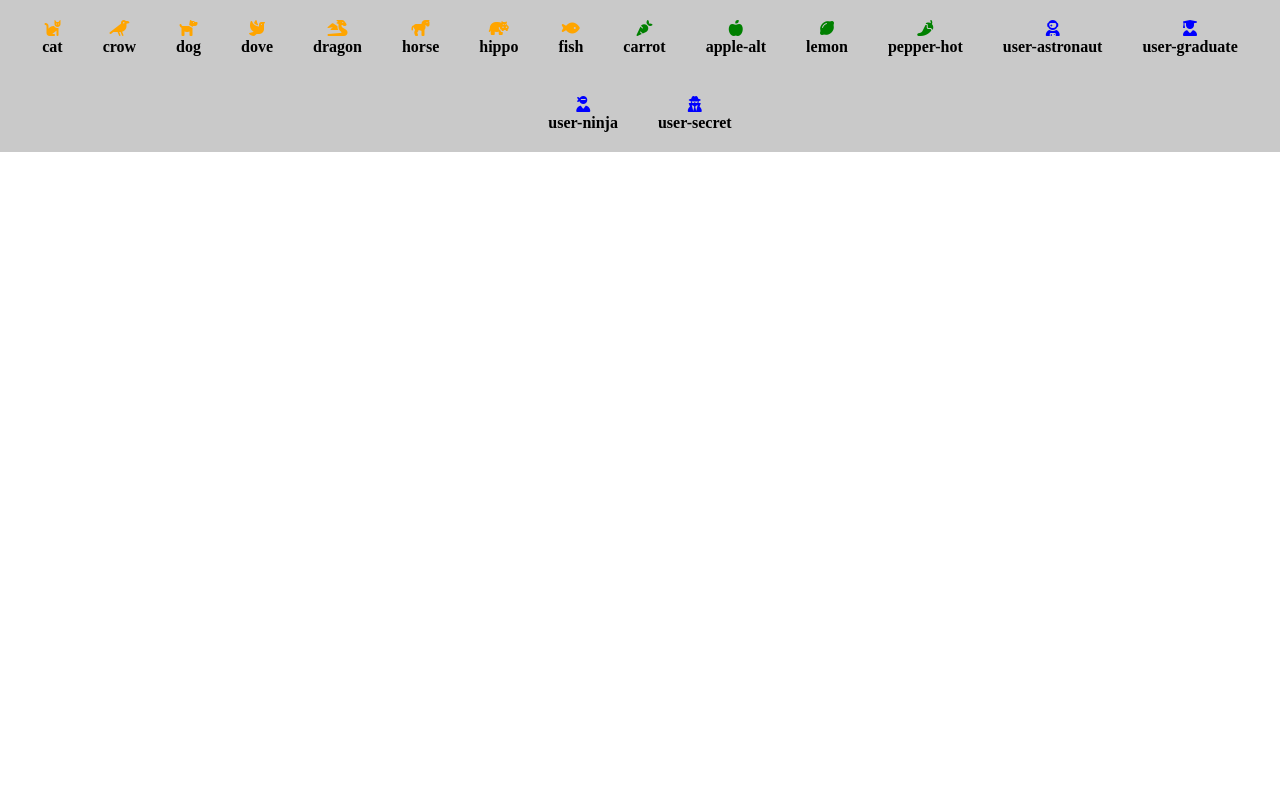
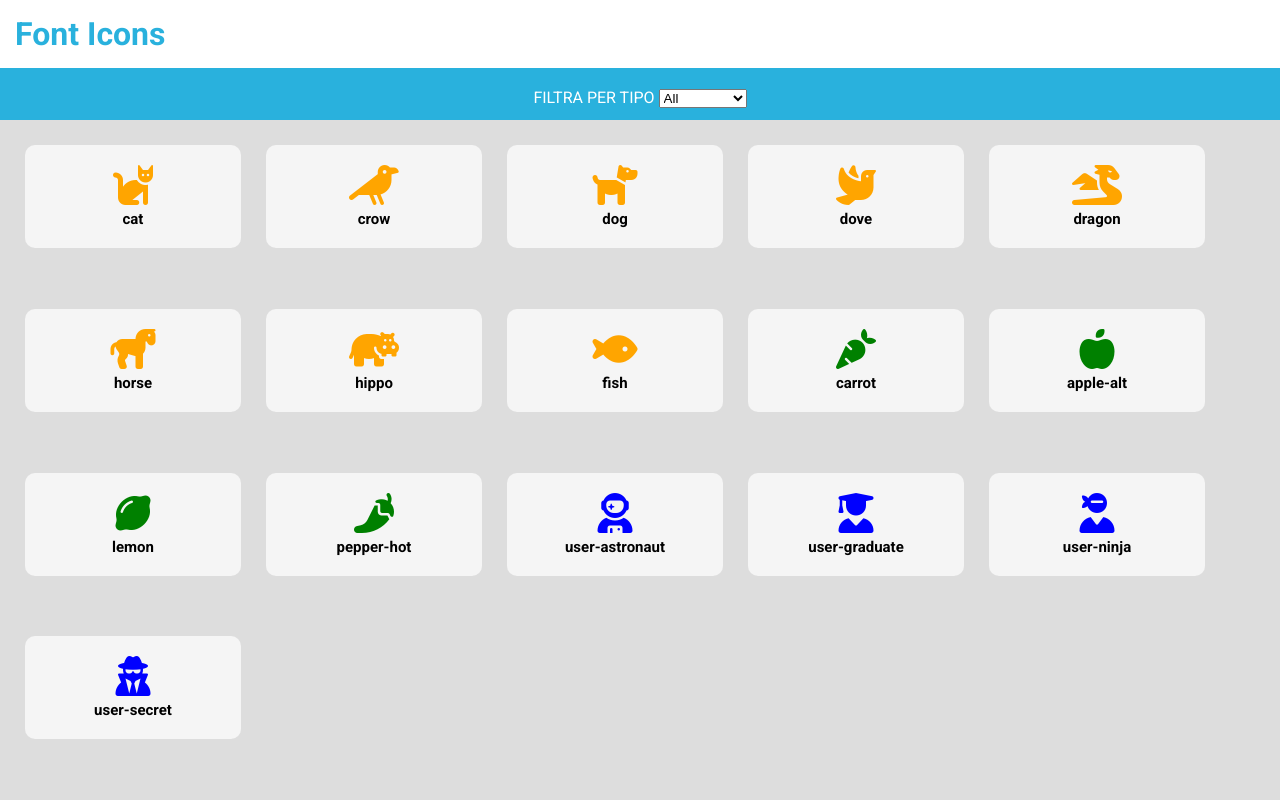
Before and after one commit to FerloDeveloper/js-es6-icons, a plain HTML site: page index.html in a window 1280 px wide. Drawn offline with Linux system fonts and the light colour scheme.

Commit message:
fix generale esercizio

```diff
--- a/index.html
+++ b/index.html
@@ -4,17 +4,38 @@
         <meta charset="UTF-8">
         <meta http-equiv="X-UA-Compatible" content="IE=edge">
         <meta name="viewport" content="width=device-width, initial-scale=1.0">
-    <!-- FONTAWESOME -->
+        <title>FONT ICONS</title>
+        <link rel="stylesheet" href="style.css">
         <link rel="stylesheet" href="https://cdnjs.cloudflare.com/ajax/libs/font-awesome/6.1.1/css/all.min.css" integrity="sha512-KfkfwYDsLkIlwQp6LFnl8zNdLGxu9YAA1QvwINks4PhcElQSvqcyVLLD9aMhXd13uQjoXtEKNosOWaZqXgel0g==" crossorigin="anonymous" referrerpolicy="no-referrer" />
-    <link rel="stylesheet" href="style.css">
-    <title>Document</title>
+        <link rel="preconnect" href="https://fonts.googleapis.com">
+        <link rel="preconnect" href="https://fonts.gstatic.com" crossorigin>
+        <link href="https://fonts.googleapis.com/css2?family=Roboto:wght@400;500;700&display=swap" rel="stylesheet">
     </head>
     <body>
-
+        <header>
+            <div class="header-top">
+                <h1 class="h1-top">Font Icons</h1>
+            </div>
+            <div class="header-bottom">
+                <label for="typo">FILTRA PER TIPO</label>
+                <select name="typo" id="typo">
+                    <option value="all">All</option>
+                    <option value="animal">Animals</option>
+                    <option value="vegetable">Vegetables</option>
+                    <option value="user">Users</option>
+                </select>
+            </div>
+        </header>
+        <main>
             <div class="container">
-
             </div>
-
+        </main>
+        <template id="tpl-icon">
+            <div class="box">
+                <i class=""></i>
+                <h6 class="name"></h6>
+            </div>
+        </template>
         <script src="script.js"></script>
     </body>
 </html>
--- a/script.js
+++ b/script.js
@@ -13,10 +13,7 @@
 // Dopodiché, basandoci sul codice di riferimento nel sito di Font Awesome, analizziamo come è formato il tag <i> di un'icona qualsiasi, in particolare focalizziamoci sulle classi.
 // Come possiamo usare i dati presenti nella nostra struttura dati per creare l'elemento html nel modo corretto e visualizzare l'icona in pagina?
 
-
-
-const allIcon = [
-
+const icons = [
 	{
 		name: 'cat',
 		prefix: 'fa-',
@@ -24,7 +21,6 @@ const allIcon = [
 		family: 'fas',
 		color: 'orange'
 	},
-
 	{
 		name: 'crow',
 		prefix: 'fa-',
@@ -32,7 +28,6 @@ const allIcon = [
 		family: 'fas',
 		color: 'orange'
 	},
-
 	{
 		name: 'dog',
 		prefix: 'fa-',
@@ -40,7 +35,6 @@ const allIcon = [
 		family: 'fas',
 		color: 'orange'
 	},
-
 	{
 		name: 'dove',
 		prefix: 'fa-',
@@ -48,7 +42,6 @@ const allIcon = [
 		family: 'fas',
 		color: 'orange'
 	},
-
 	{
 		name: 'dragon',
 		prefix: 'fa-',
@@ -56,7 +49,6 @@ const allIcon = [
 		family: 'fas',
 		color: 'orange'
 	},
-
 	{
 		name: 'horse',
 		prefix: 'fa-',
@@ -64,7 +56,6 @@ const allIcon = [
 		family: 'fas',
 		color: 'orange'
 	},
-
 	{
 		name: 'hippo',
 		prefix: 'fa-',
@@ -72,7 +63,6 @@ const allIcon = [
 		family: 'fas',
 		color: 'orange'
 	},
-
 	{
 		name: 'fish',
 		prefix: 'fa-',
@@ -80,7 +70,6 @@ const allIcon = [
 		family: 'fas',
 		color: 'orange'
 	},
-
 	{
 		name: 'carrot',
 		prefix: 'fa-',
@@ -88,7 +77,6 @@ const allIcon = [
 		family: 'fas',
 		color: 'green'
 	},
-
 	{
 		name: 'apple-alt',
 		prefix: 'fa-',
@@ -96,7 +84,6 @@ const allIcon = [
 		family: 'fas',
 		color: 'green'
 	},
-
 	{
 		name: 'lemon',
 		prefix: 'fa-',
@@ -104,7 +91,6 @@ const allIcon = [
 		family: 'fas',
 		color: 'green'
 	},
-
 	{
 		name: 'pepper-hot',
 		prefix: 'fa-',
@@ -112,7 +98,6 @@ const allIcon = [
 		family: 'fas',
 		color: 'green'
 	},
-
 	{
 		name: 'user-astronaut',
 		prefix: 'fa-',
@@ -120,7 +105,6 @@ const allIcon = [
 		family: 'fas',
 		color: 'blue'
 	},
-
 	{
 		name: 'user-graduate',
 		prefix: 'fa-',
@@ -128,7 +112,6 @@ const allIcon = [
 		family: 'fas',
 		color: 'blue'
 	},
-
 	{
 		name: 'user-ninja',
 		prefix: 'fa-',
@@ -136,7 +119,6 @@ const allIcon = [
 		family: 'fas',
 		color: 'blue'
 	},
-
 	{
 		name: 'user-secret',
 		prefix: 'fa-',
@@ -146,19 +128,26 @@ const allIcon = [
 	}
 ];
 
-const container = document.querySelector(".container");
+function printIcon(container, object) {
+    const icon = document.querySelector("#tpl-icon").content.cloneNode(true);
+	icon.querySelector(".box i").classList.add(object.family, object.prefix + object.name);
+	icon.querySelector(".box i").style.color = object.color;
+	icon.querySelector(".name").innerHTML = object.name;
+	container.append(icon);
+}
 
-allIcon.forEach((elm) => {
+const iconContainer = document.querySelector(".container");
 
-    icon =`
-    <div class="icon">
-        <div class="card-icon ${elm.color}">
-            <i class="fa-solid ${elm.prefix}${elm.name}"></i>
-        </div>
-        <div class="icon-text">
-            <h4>${elm.name}</h4>
-        </div>
-    </div>
-    `;
-    container.innerHTML += icon;
-});
+icons.forEach((elm) => printIcon(iconContainer, elm));
+
+const selectElement = document.querySelector("#typo");
+
+selectElement.addEventListener('change',
+
+	function () {
+
+		let iconsFiltered = icons.filter(elm => elm.type === selectElement.value || selectElement.value==="all");
+		iconContainer.innerHTML = " ";
+		iconsFiltered.forEach((elm) => printIcon(iconContainer, elm));
+	}
+);
--- a/style.css
+++ b/style.css
@@ -4,30 +4,53 @@
   box-sizing: border-box;
 }
 
-.container {
-  background-color: rgb(201, 201, 201);
-  min-width: 800px;
-  margin: auto;
-  display: flex;
-  justify-content: center;
-  flex-wrap: wrap;
+body {
+  font-family: 'Roboto', sans-serif;
 }
 
-.icon {
-    margin: 20px;
-    text-align: center;
+header {
+  height: 120px;
 }
 
-/* COLORS */
-
-.blue {
-    color: blue;
+.h1-top {
+  color: #29b1dd;
+  padding: 15px;
 }
 
-.orange {
-    color: orange;
+.header-bottom {
+  background-color: #29b1dd;
+  text-align: center;
+  padding: 20px;
+  color: white;
 }
 
-.green {
-    color: green;
+main {
+  background-color: #dddddd;
+  height: calc(100vh - 120px);
 }
+
+.container {
+  display: flex;
+  flex-wrap: wrap;
+  height: 100%;
+  align-items: flex-start;
+  gap: 25px;
+  padding: 25px;
+}
+
+.box {
+  padding: 20px 0;
+  background-color:  #f5f5f5;
+  border-radius: 10px;
+  text-align: center;
+  width: calc(100%/5 - 30px);
+}
+
+.box i {
+  font-size: 40px;
+}
+
+.box h6 {
+  font-size: 15px;
+  margin-top: 5px;
+}
```
Lines whose indentation alone changed are shown as unchanged.
